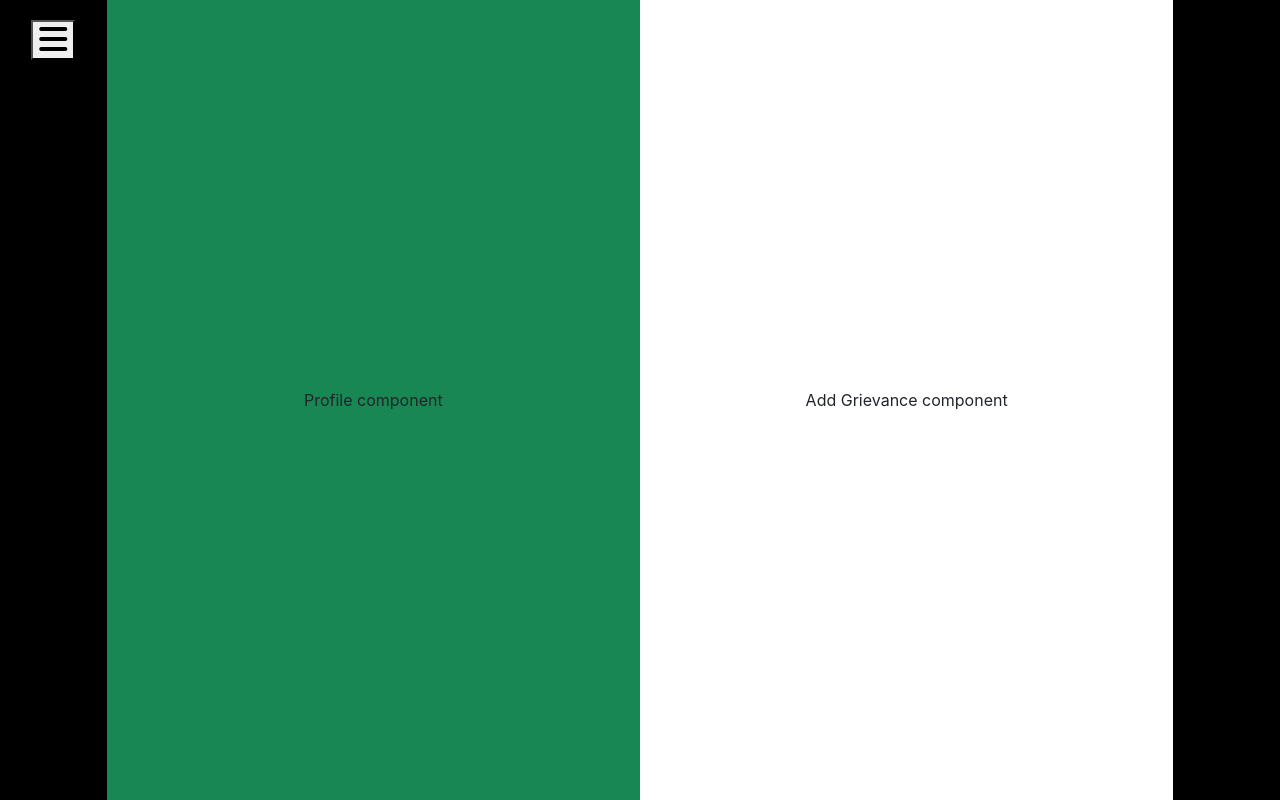
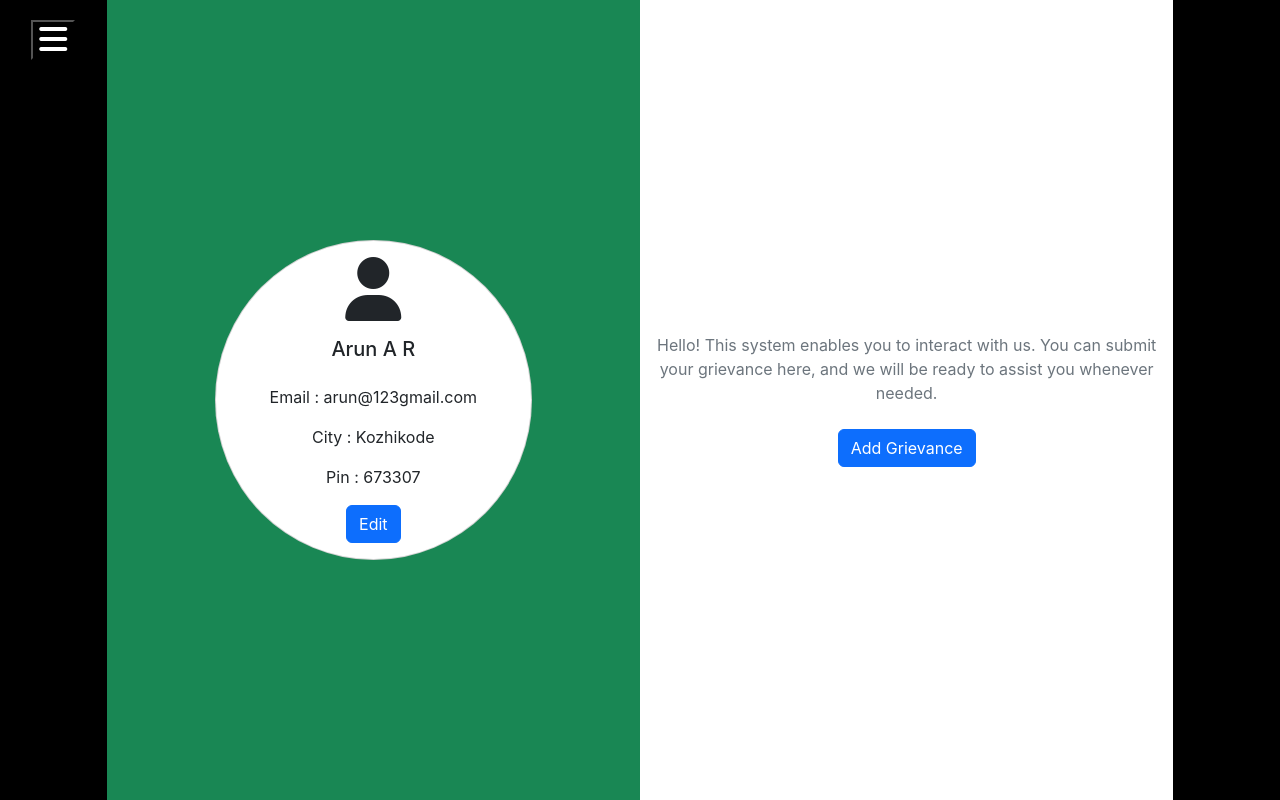
Before and after one commit to arunar1/grievance-management-system, a React (Create React App) app: page /user_home in a window 1280 px wide. Built offline with nearby package versions, Linux system fonts and the light colour scheme.

Commit message:
add : added the userhome content

```diff
--- a/package.json
+++ b/package.json
@@ -6,6 +6,7 @@
     "@testing-library/jest-dom": "^5.17.0",
     "@testing-library/react": "^13.4.0",
     "@testing-library/user-event": "^13.5.0",
+    "bootstrap": "^5.3.3",
     "react": "^18.3.1",
     "react-dom": "^18.3.1",
     "react-router-dom": "^6.24.1",
--- /dev/null
+++ b/src/components/Pages/Dashboard/Users/ProfileComponent.js
@@ -0,0 +1,20 @@
+import React from 'react'
+
+export default function ProfileComponent() {
+  return (
+    <div className="container-fluid   p-lg-5 ">
+      <div class="card align-items-center  rounded-circle">
+        <i class="fa-solid fa-user fa-4x mt-3 "></i>
+        <div class="card-body" style={{ textAlign: "center" }}>
+          <h5 class="card-title pb-3 ">Arun A R</h5>
+          <p class="card-text ">Email : arun@123gmail.com</p>
+          <p class="card-text ">City : Kozhikode</p>
+          <p class="card-text ">Pin : 673307</p>
+          <a href="#" class="btn btn-primary">
+            Edit
+          </a>
+        </div>
+      </div>
+    </div>
+  );
+}
--- a/src/components/Pages/Dashboard/Users/User.js
+++ b/src/components/Pages/Dashboard/Users/User.js
@@ -1,5 +1,5 @@
 import React from "react";
-
+import ProfileComponent from "./ProfileComponent";
 export default function User() {
   return (
     <div className="container-fluid" style={{ backgroundColor: "black" }}>
@@ -9,7 +9,7 @@ export default function User() {
           style={{ padding: "20px" }}
         >
           <button
-            class="bi bi-list"
+            className="bg-black text-white"
             type="button"
             data-bs-toggle="offcanvas"
             data-bs-target="#offcanvasScrolling"
@@ -48,13 +48,21 @@ export default function User() {
         <div className="col-md-10">
           <div className="row">
             <div className="col-md-6 bg-success">
-              <div className="user-data min-vh-md-100 align-items-center d-flex justify-content-center">
-                Profile component
+              <div className="user-data min-vh-md-100 align-items-center d-flex justify-content-center  pt-4 pb-4 p-lg-5">
+                <ProfileComponent />
               </div>
             </div>
             <div className="col-md-6 bg-white">
-              <div className="user-data min-vh-md-100 align-items-center d-flex justify-content-center">
-                Add Grievance component
+              <div className="user-data min-vh-md-100 align-items-center d-flex pt-5 pt-md-0 justify-content-center">
+                <div class="text-secondary pt-5 pt-md-0" style={{ textAlign: "center" }}>
+                  <p class="mb-4">
+                    Hello! This system enables you to interact with us. You can
+                    submit your grievance here, and we will be ready to assist
+                    you whenever needed.
+                  </p>
+                  <a href="#" class="btn btn-primary">Add Grievance</a>
+
+                </div>
               </div>
             </div>
           </div>
```
Also changed, not shown: 1 other file (tests, documents, lock files or other folders).
